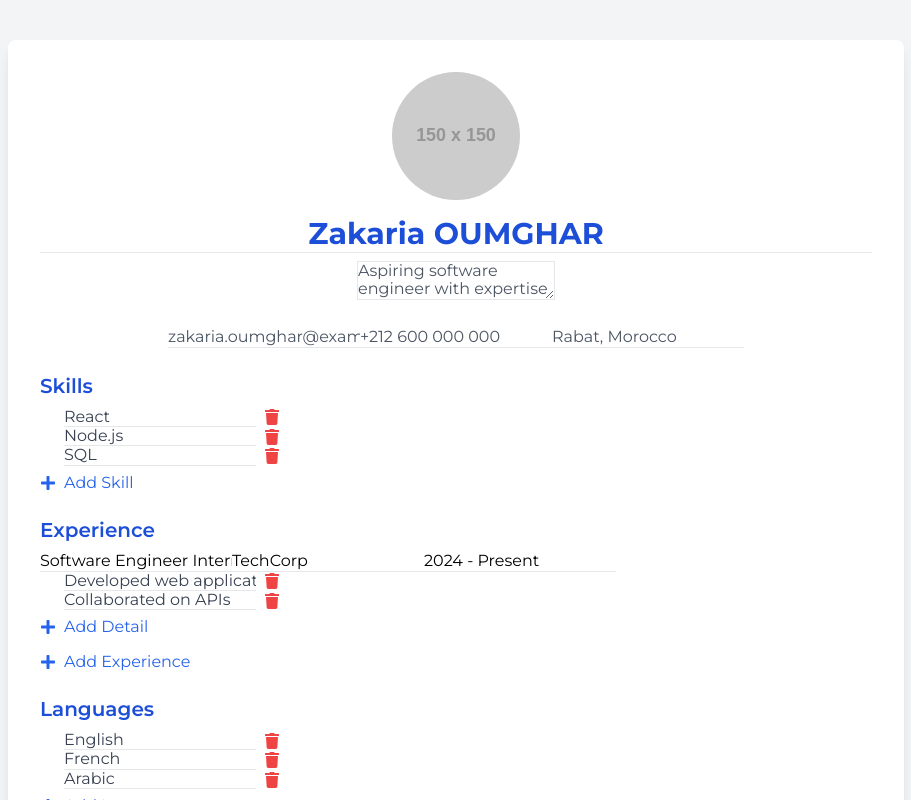
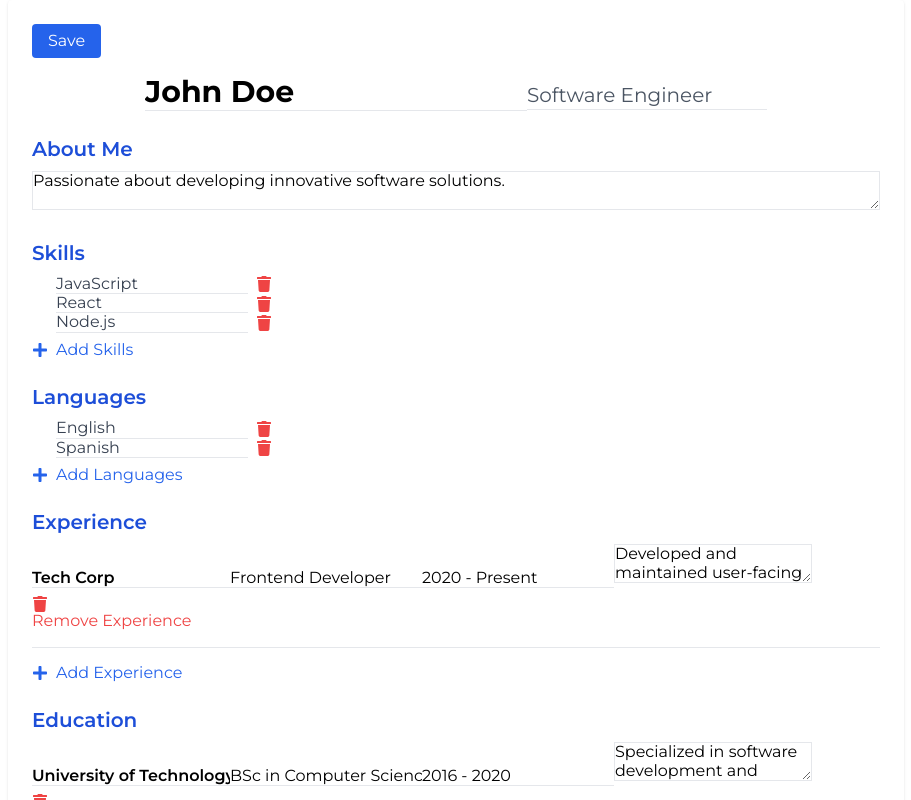
Before and after one commit to zackweb-pro/SI_Interface, a React (Vite) app: page /update-cv in a window 1280 px wide. Both pictures are taken after a click on the button "Edit". Shown: the top 800 px of the page, without its empty margins (184-1095 px from the left). Built offline with nearby package versions, Linux system fonts and the light colour scheme.

Commit message:
scroll working dashboard student

```diff
--- a/src/components/Offers.jsx
+++ b/src/components/Offers.jsx
@@ -67,10 +67,10 @@ const Offers = () => {
 
   return (
     <div>
-      <h2 className="text-2xl font-bold text-gray-800 mb-4 overflow-scroll">
+      <h2 className="text-2xl font-bold text-gray-800 mb-4">
         Available Offers
       </h2>
-      <div className=" flex justify-center gap-4 flex-wrap">
+      <div className=" flex justify-center gap-4 flex-wrap overflow-y-scroll">
         {offers.map((offer) => (
           <Offer key={offer.id} offer={offer} />
         ))}
--- a/src/components/UpdateCV.jsx
+++ b/src/components/UpdateCV.jsx
@@ -1,71 +1,65 @@
-import React, { useState, useRef } from "react";
-import { FaEdit, FaDownload, FaPlus, FaTrash } from "react-icons/fa";
-import html2pdf from "html2pdf.js";
+import React, { useState } from "react";
+import { FaTrash, FaPlus } from "react-icons/fa";
 
-const EditableInput = ({ value, onChange, isEditing, className }) =>
+const EditableField = ({
+  type = "text",
+  value,
+  onChange,
+  isEditing,
+  className,
+}) =>
   isEditing ? (
-    <input
-      type="text"
-      value={value}
-      onChange={onChange}
-      className={`border-b focus:outline-none ${className}`}
-    />
-  ) : (
-    <span>{value}</span>
-  );
-
-const EditableTextarea = ({ value, onChange, isEditing, className }) =>
-  isEditing ? (
+    type === "textarea" ? (
       <textarea
         value={value}
         onChange={onChange}
         className={`border focus:outline-none ${className}`}
       />
     ) : (
-    <p>{value}</p>
+      <input
+        type={type}
+        value={value}
+        onChange={onChange}
+        className={`border-b focus:outline-none ${className}`}
+      />
+    )
+  ) : (
+    <span>{value}</span>
   );
 
 const CVTemplate = () => {
   const [isEditing, setIsEditing] = useState(false);
   const [formData, setFormData] = useState({
-    name: "Zakaria OUMGHAR",
-    profileSummary:
-      "Aspiring software engineer with expertise in React, Node.js, SQL, and a passion for innovation.",
-    contact: {
-      email: "zakaria.oumghar@example.com",
-      phone: "+212 600 000 000",
-      address: "Rabat, Morocco",
-    },
-    picture: "https://via.placeholder.com/150", // Placeholder for profile picture
-    skills: ["React", "Node.js", "SQL"],
+    name: "John Doe",
+    jobTitle: "Software Engineer",
+    aboutMe: "Passionate about developing innovative software solutions.",
+    skills: ["JavaScript", "React", "Node.js"],
+    languages: ["English", "Spanish"],
     experience: [
       {
-        position: "Software Engineer Intern",
-        company: "TechCorp",
-        date: "2024 - Present",
-        details: ["Developed web applications", "Collaborated on APIs"],
+        company: "Tech Corp",
+        position: "Frontend Developer",
+        period: "2020 - Present",
+        description: "Developed and maintained user-facing applications.",
       },
     ],
     education: [
       {
-        degree: "Bachelor of Software Engineering",
-        university: "ENSIAS",
-        year: "2020 - 2024",
+        institution: "University of Technology",
+        degree: "BSc in Computer Science",
+        period: "2016 - 2020",
+        description: "Specialized in software development and algorithms.",
       },
     ],
-    languages: ["English", "French", "Arabic"],
-    hobbies: ["Coding", "Reading", "Hiking"],
   });
 
-  const cvRef = useRef();
-
   const handleInputChange = (path, value) => {
+    setFormData((prev) => {
       const keys = path.split(".");
-    setFormData((prev) => {
       const updated = { ...prev };
       let current = updated;
-      keys.forEach((key, index) => {
-        if (index === keys.length - 1) {
+      keys.forEach((key, idx) => {
+        if (idx === keys.length - 1) {
           current[key] = value;
         } else {
           current = current[key];
@@ -75,104 +69,74 @@ const CVTemplate = () => {
     });
   };
 
-  const addNewItem = (path, item) => {
-    setFormData((prev) => {
-      const keys = path.split(".");
-      const updated = { ...prev };
-      let current = updated;
-      keys.forEach((key, index) => {
-        if (index === keys.length - 1) {
-          current[key].push(item);
-        } else {
-          current = current[key];
-        }
-      });
-      return updated;
-    });
-  };
-
-  const removeItem = (path, index) => {
+  const updateArray = (path, item, action) => {
     setFormData((prev) => {
       const keys = path.split(".");
       const updated = { ...prev };
       let current = updated;
       keys.forEach((key, idx) => {
         if (idx === keys.length - 1) {
-          current[key].splice(index, 1);
-        } else {
-          current = current[key];
-        }
+          if (action === "add") current[key].push(item);
+          if (action === "remove") current[key].splice(item, 1);
+        } else current = current[key];
       });
       return updated;
     });
   };
 
-  const downloadPDF = () => {
-    html2pdf().from(cvRef.current).save("Zakaria_OUMGHAR_CV.pdf");
-  };
+  return (
+    <div className="max-w-4xl mx-auto p-6 bg-white shadow rounded">
+      <button
+        onClick={() => setIsEditing(!isEditing)}
+        className="mb-4 px-4 py-2 bg-blue-600 text-white rounded"
+      >
+        {isEditing ? "Save" : "Edit"}
+      </button>
 
-  return (
-    <div className="min-h-screen bg-gray-100 flex flex-col items-center py-10">
-      <div
-        className="bg-white w-full max-w-4xl p-8 shadow-lg rounded-lg"
-        ref={cvRef}
-      >
-        {/* Header */}
       <div className="text-center mb-6">
-          <img
-            src={formData.picture}
-            alt="Profile"
-            className="w-32 h-32 rounded-full mx-auto mb-4"
-          />
-          <EditableInput
+        <EditableField
           value={formData.name}
           onChange={(e) => handleInputChange("name", e.target.value)}
           isEditing={isEditing}
-            className="text-3xl font-bold text-blue-700 w-full text-center"
+          className="text-3xl font-bold"
         />
-          <EditableTextarea
-            value={formData.profileSummary}
-            onChange={(e) =>
-              handleInputChange("profileSummary", e.target.value)
-            }
+        <EditableField
+          value={formData.jobTitle}
+          onChange={(e) => handleInputChange("jobTitle", e.target.value)}
           isEditing={isEditing}
-            className="mt-2 text-gray-600"
+          className="text-xl text-gray-600"
         />
       </div>
 
-        {/* Contact */}
-        <div className="text-center mb-6">
-          {Object.entries(formData.contact).map(([key, value]) => (
-            <EditableInput
-              key={key}
-              value={value}
-              onChange={(e) =>
-                handleInputChange(`contact.${key}`, e.target.value)
-              }
+      <div className="mb-6">
+        <h2 className="text-xl font-semibold text-blue-700">About Me</h2>
+        <EditableField
+          type="textarea"
+          value={formData.aboutMe}
+          onChange={(e) => handleInputChange("aboutMe", e.target.value)}
           isEditing={isEditing}
-              className="text-gray-600"
+          className="w-full mt-2"
         />
-          ))}
       </div>
 
-        {/* Skills */}
-        <div>
-          <h2 className="text-xl font-semibold text-blue-700 mb-2">Skills</h2>
+      {["skills", "languages"].map((section) => (
+        <div key={section} className="mb-6">
+          <h2 className="text-xl font-semibold text-blue-700 mb-2">
+            {section.charAt(0).toUpperCase() + section.slice(1)}
+          </h2>
           <ul className="list-disc ml-6 text-gray-700">
-            {formData.skills.map((skill, index) => (
+            {formData[section].map((item, index) => (
               <li key={index} className="flex items-center gap-2">
-                <EditableInput
-                  value={skill}
-                  onChange={(e) => {
-                    const updatedSkills = [...formData.skills];
-                    updatedSkills[index] = e.target.value;
-                    handleInputChange("skills", updatedSkills);
-                  }}
+                <EditableField
+                  value={item}
+                  onChange={(e) =>
+                    handleInputChange(`${section}[${index}]`, e.target.value)
+                  }
                   isEditing={isEditing}
                 />
                 {isEditing && (
                   <button
-                    onClick={() => removeItem("skills", index)}
+                    onClick={() => updateArray(section, index, "remove")}
                     className="text-red-500"
                   >
                     <FaTrash />
@@ -183,84 +147,76 @@ const CVTemplate = () => {
           </ul>
           {isEditing && (
             <button
-              onClick={() => addNewItem("skills", "New Skill")}
+              onClick={() => updateArray(section, "New Item", "add")}
               className="flex items-center gap-2 text-blue-600 mt-2"
             >
-              <FaPlus /> Add Skill
+              <FaPlus /> Add{" "}
+              {section.charAt(0).toUpperCase() + section.slice(1)}
             </button>
           )}
         </div>
+      ))}
 
-        {/* Experience */}
-        <div className="mt-6">
+      {["experience", "education"].map((section) => (
+        <div key={section} className="mb-6">
           <h2 className="text-xl font-semibold text-blue-700 mb-2">
-            Experience
+            {section.charAt(0).toUpperCase() + section.slice(1)}
           </h2>
-          {formData.experience.map((exp, idx) => (
-            <div key={idx} className="mb-4">
-              <EditableInput
-                value={exp.position}
+          {formData[section].map((item, index) => (
+            <div key={index} className="border-b pb-4 mb-4">
+              <EditableField
+                value={item.company || item.institution}
                 onChange={(e) =>
                   handleInputChange(
-                    `experience[${idx}].position`,
+                    `${section}[${index}].${
+                      item.company ? "company" : "institution"
+                    }`,
+                    e.target.value
+                  )
+                }
+                isEditing={isEditing}
+                className="font-semibold"
+              />
+              <EditableField
+                value={item.position || item.degree}
+                onChange={(e) =>
+                  handleInputChange(
+                    `${section}[${index}].${
+                      item.position ? "position" : "degree"
+                    }`,
                     e.target.value
                   )
                 }
                 isEditing={isEditing}
               />
-              <EditableInput
-                value={exp.company}
+              <EditableField
+                value={item.period}
                 onChange={(e) =>
                   handleInputChange(
-                    `experience[${idx}].company`,
+                    `${section}[${index}].period`,
                     e.target.value
                   )
                 }
                 isEditing={isEditing}
               />
-              <EditableInput
-                value={exp.date}
+              <EditableField
+                type="textarea"
+                value={item.description}
                 onChange={(e) =>
-                  handleInputChange(`experience[${idx}].date`, e.target.value)
+                  handleInputChange(
+                    `${section}[${index}].description`,
+                    e.target.value
+                  )
                 }
-                isEditing={isEditing}
-              />
-              <ul className="list-disc ml-6 text-gray-700">
-                {exp.details.map((detail, i) => (
-                  <li key={i} className="flex items-center gap-2">
-                    <EditableInput
-                      value={detail}
-                      onChange={(e) => {
-                        const updatedDetails = [...exp.details];
-                        updatedDetails[i] = e.target.value;
-                        handleInputChange(
-                          `experience[${idx}].details`,
-                          updatedDetails
-                        );
-                      }}
                 isEditing={isEditing}
               />
               {isEditing && (
                 <button
-                        onClick={() =>
-                          removeItem(`experience[${idx}].details`, i)
-                        }
-                        className="text-red-500"
+                  onClick={() => updateArray(section, index, "remove")}
+                  className="text-red-500 mt-2"
                 >
-                        <FaTrash />
-                      </button>
-                    )}
-                  </li>
-                ))}
-              </ul>
-              {isEditing && (
-                <button
-                  onClick={() =>
-                    addNewItem(`experience[${idx}].details`, "New Detail")
-                  }
-                  className="flex items-center gap-2 text-blue-600 mt-2"
-                >
-                  <FaPlus /> Add Detail
+                  <FaTrash /> Remove{" "}
+                  {section.charAt(0).toUpperCase() + section.slice(1)}
                 </button>
               )}
             </div>
@@ -268,115 +224,27 @@ const CVTemplate = () => {
           {isEditing && (
             <button
               onClick={() =>
-                addNewItem("experience", {
-                  position: "New Position",
-                  company: "New Company",
-                  date: "New Date",
-                  details: ["New Detail"],
-                })
+                updateArray(
+                  section,
+                  {
+                    company: "",
+                    position: "",
+                    period: "",
+                    description: "",
+                  },
+                  "add"
+                )
               }
-              className="flex items-center gap-2 text-blue-600 mt-2"
+              className="flex items-center gap-2 text-blue-600"
             >
-              <FaPlus /> Add Experience
+              <FaPlus /> Add{" "}
+              {section.charAt(0).toUpperCase() + section.slice(1)}
             </button>
           )}
         </div>
-
-        {/* Education
-        <div className="mt-6">
-          <h2 className="text-xl font-semibold text-blue-700 mb-2">Education</h2>
-          {formData */}
-        {/* Languages */}
-        <div className="mt-6">
-          <h2 className="text-xl font-semibold text-blue-700 mb-2">
-            Languages
-          </h2>
-          <ul className="list-disc ml-6 text-gray-700">
-            {formData.languages.map((lang, index) => (
-              <li key={index} className="flex items-center gap-2">
-                <EditableInput
-                  value={lang}
-                  onChange={(e) => {
-                    const updatedLanguages = [...formData.languages];
-                    updatedLanguages[index] = e.target.value;
-                    handleInputChange("languages", updatedLanguages);
-                  }}
-                  isEditing={isEditing}
-                />
-                {isEditing && (
-                  <button
-                    onClick={() => removeItem("languages", index)}
-                    className="text-red-500"
-                  >
-                    <FaTrash />
-                  </button>
-                )}
-              </li>
       ))}
-          </ul>
-          {isEditing && (
-            <button
-              onClick={() => addNewItem("languages", "New Language")}
-              className="flex items-center gap-2 text-blue-600 mt-2"
-            >
-              <FaPlus /> Add Language
-            </button>
-          )}
-        </div>
-
-        {/* Hobbies */}
-        <div className="mt-6">
-          <h2 className="text-xl font-semibold text-blue-700 mb-2">Hobbies</h2>
-          <ul className="list-disc ml-6 text-gray-700">
-            {formData.hobbies.map((hobby, index) => (
-              <li key={index} className="flex items-center gap-2">
-                <EditableInput
-                  value={hobby}
-                  onChange={(e) => {
-                    const updatedHobbies = [...formData.hobbies];
-                    updatedHobbies[index] = e.target.value;
-                    handleInputChange("hobbies", updatedHobbies);
-                  }}
-                  isEditing={isEditing}
-                />
-                {isEditing && (
-                  <button
-                    onClick={() => removeItem("hobbies", index)}
-                    className="text-red-500"
-                  >
-                    <FaTrash />
-                  </button>
-                )}
-              </li>
-            ))}
-          </ul>
-          {isEditing && (
-            <button
-              onClick={() => addNewItem("hobbies", "New Hobby")}
-              className="flex items-center gap-2 text-blue-600 mt-2"
-            >
-              <FaPlus /> Add Hobby
-            </button>
-          )}
-        </div>
-
-        {/* Actions */}
-        <div className="mt-6 flex justify-between">
-          <button
-            onClick={() => setIsEditing((prev) => !prev)}
-            className="flex items-center gap-2 text-blue-600"
-          >
-            <FaEdit /> {isEditing ? "Save" : "Edit"}
-          </button>
-          <button
-            onClick={downloadPDF}
-            className="flex items-center gap-2 text-blue-600"
-          >
-            <FaDownload /> Download PDF
-          </button>
-        </div>
-      </div>
     </div>
   );
 };
+
 export default CVTemplate;
--- a/src/css/Sign.css
+++ b/src/css/Sign.css
@@ -16,7 +16,13 @@ body{
     flex-direction: column;
     height: 100vh;
 } */
-
+body {
+  overflow-y: scroll;
+}
+.sidebar-menu {
+  position: sticky;
+  top: 0;
+}
 .background-test {
   width: 100%;
   height: 100vh;
```
Also changed, not shown: src/pages/Dashboard.jsx (+28 -11 lines). Lines whose indentation alone changed are shown as unchanged.
